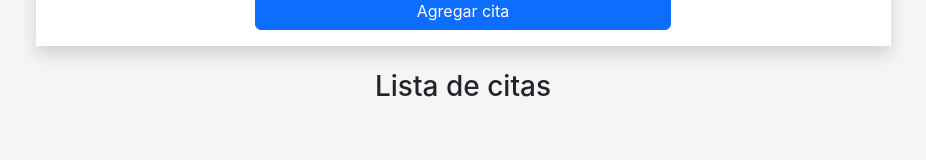
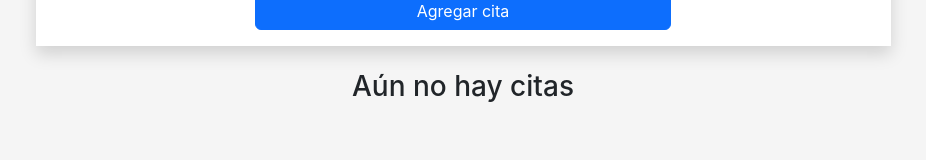
Before and after one commit to MauroRomo1/Pacientes-de-veterinaria, a React (Vite) app: page / in a window 1280 px wide. Shown: the part 550-710 px from the top of the page, without its empty margins (177-1103 px from the left). Built offline with nearby package versions, Linux system fonts and the light colour scheme.

Commit message:
agregando titulo por si no hay citas para mostrar

```diff
--- a/src/components/AppointmentForm.jsx
+++ b/src/components/AppointmentForm.jsx
@@ -140,7 +140,11 @@ const AppointmentForm = () => {
           </Col>
         </Row>
       </section>
-      <AppointmentList appointmentList={appointmentList} />
+      {appointmentList.length === 0 ? (
+        <h3 className="text-center my-4">Aún no hay citas</h3>
+      ) : (
+        <AppointmentList appointmentList={appointmentList} />
+      )}
     </>
   );
 };
```
